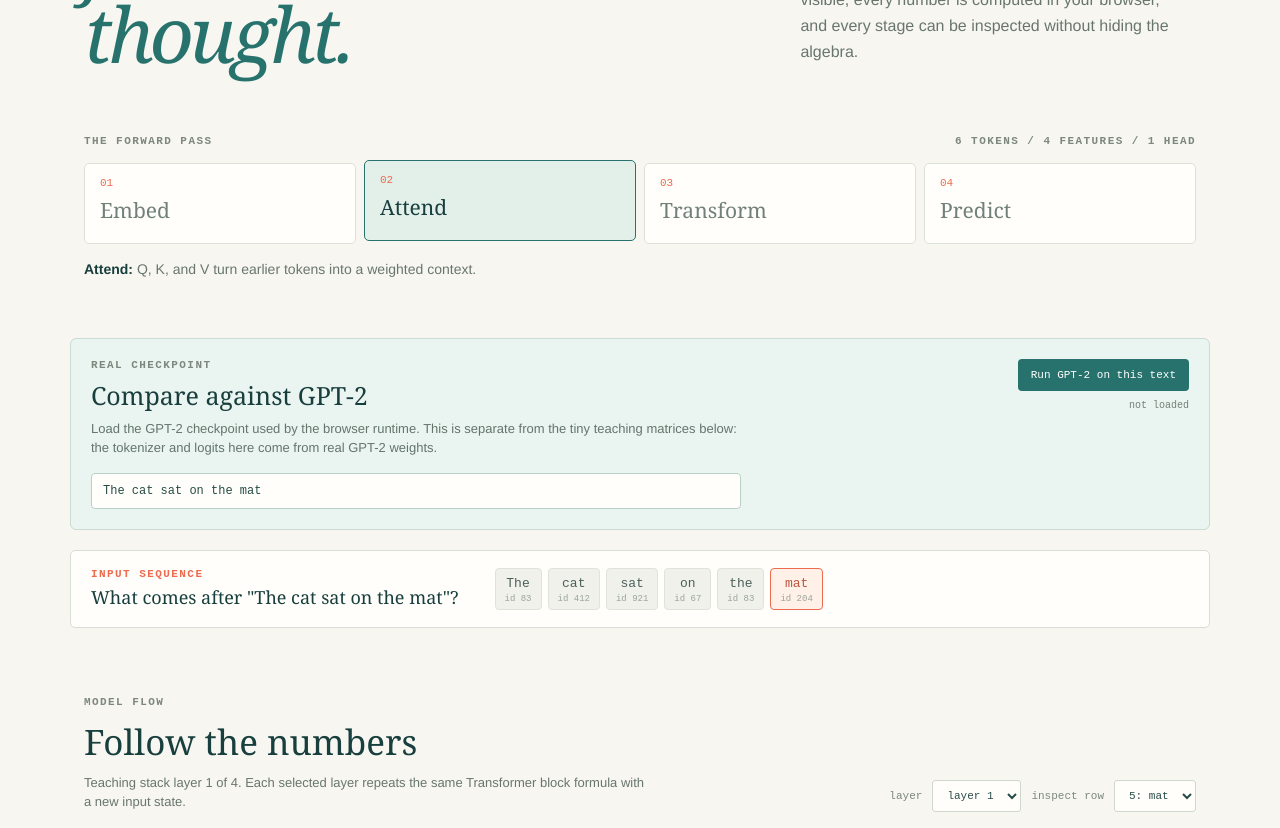
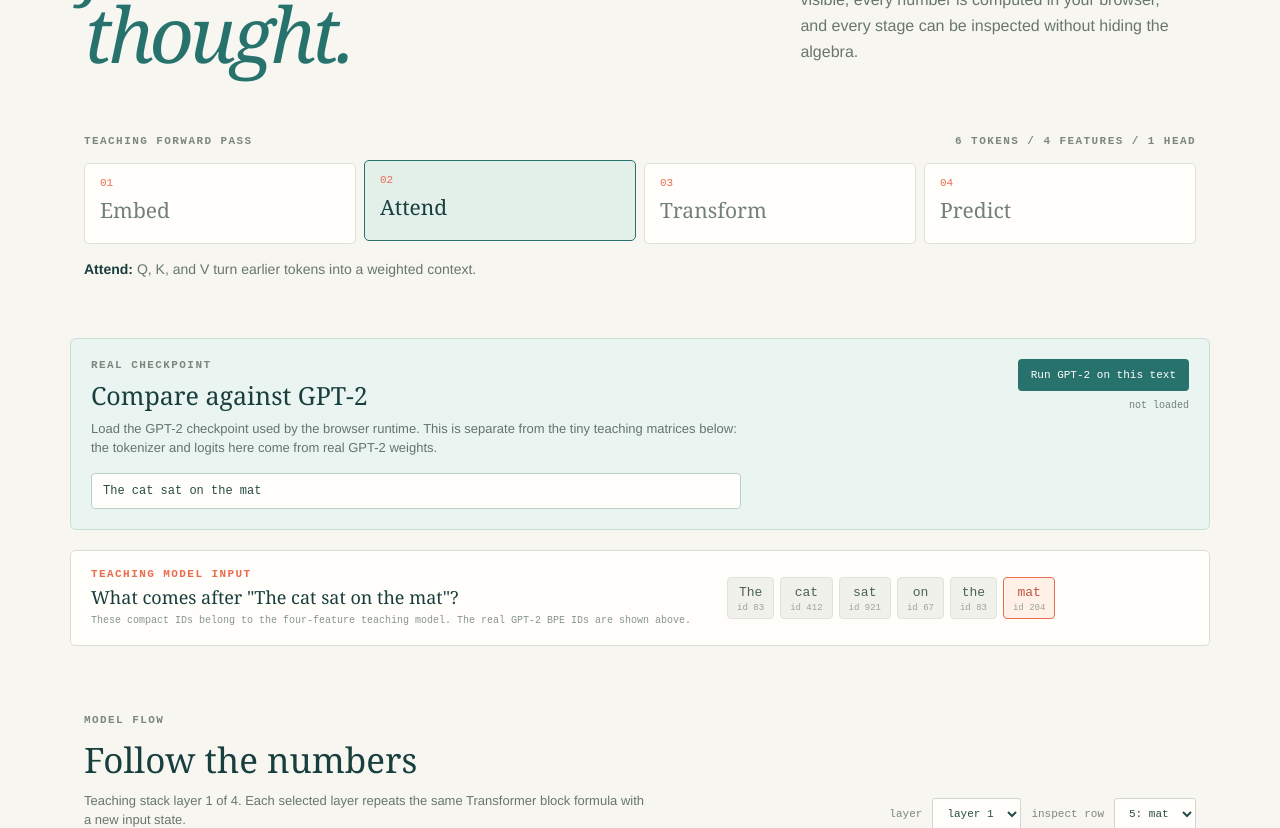
Before and after one commit to tahseenminhaz/nanogpt-101, a Next.js app: page / in a window 1280 px wide. Shown: the part 400-1228 px from the top of the page. Built offline with nearby package versions, Linux system fonts and the light colour scheme.

Commit message:
Clarify teaching and GPT-2 token IDs

```diff
--- a/src/pages/index.tsx
+++ b/src/pages/index.tsx
@@ -81,11 +81,11 @@ export default function Home() {
 
         <section className={styles.hero}><div><p className={styles.kicker}>Numbers in motion</p><h1>Trace one prediction<br /><i>from token to thought.</i></h1></div><p className={styles.heroCopy}>This is a deliberately tiny GPT. Every matrix is visible, every number is computed in your browser, and every stage can be inspected without hiding the algebra.</p></section>
 
-        <section className={styles.path}><div className={styles.sectionLabel}><span>THE FORWARD PASS</span><span>6 tokens / 4 features / 1 head</span></div><div className={styles.pathRail}>{stages.map((stage) => <button key={stage.id} className={`${styles.pathStep} ${activeStage === stage.id ? styles.pathStepActive : ""}`} onClick={() => setActiveStage(stage.id)}><span>{stage.number}</span><strong>{stage.name}</strong></button>)}</div><p className={styles.stageHint}><b>{selectedStage.name}:</b> {selectedStage.description}</p></section>
+        <section className={styles.path}><div className={styles.sectionLabel}><span>TEACHING FORWARD PASS</span><span>6 tokens / 4 features / 1 head</span></div><div className={styles.pathRail}>{stages.map((stage) => <button key={stage.id} className={`${styles.pathStep} ${activeStage === stage.id ? styles.pathStepActive : ""}`} onClick={() => setActiveStage(stage.id)}><span>{stage.number}</span><strong>{stage.name}</strong></button>)}</div><p className={styles.stageHint}><b>{selectedStage.name}:</b> {selectedStage.description}</p></section>
 
         <RealModelPanel />
 
-        <section className={styles.inputBar}><div><span className={styles.inputLabel}>INPUT SEQUENCE</span><strong>What comes after &quot;The cat sat on the mat&quot;?</strong></div><div className={styles.tokenButtons}>{tokens.map((token, index) => <button className={focusRow === index ? styles.tokenActive : ""} key={`${token}-${index}`} onClick={() => setFocusRow(index)}>{token}<small>id {tokenIds[index]}</small></button>)}</div></section>
+        <section className={styles.inputBar}><div><span className={styles.inputLabel}>TEACHING MODEL INPUT</span><strong>What comes after &quot;The cat sat on the mat&quot;?</strong><small className={styles.inputNote}>These compact IDs belong to the four-feature teaching model. The real GPT-2 BPE IDs are shown above.</small></div><div className={styles.tokenButtons}>{tokens.map((token, index) => <button className={focusRow === index ? styles.tokenActive : ""} key={`${token}-${index}`} onClick={() => setFocusRow(index)}>{token}<small>id {tokenIds[index]}</small></button>)}</div></section>
 
         <section className={styles.flow}>
             <div className={styles.flowHeader}><div><span className={styles.sectionLabel}>MODEL FLOW</span><h2>Follow the numbers</h2><p className={styles.layerNote}>Teaching stack layer {selectedLayer} of 4. Each selected layer repeats the same Transformer block formula with a new input state.</p></div><div className={styles.focusControl}><span>layer</span><select value={selectedLayer} onChange={(event) => setSelectedLayer(Number(event.target.value))}>{[1, 2, 3, 4].map((layer) => <option value={layer} key={layer}>layer {layer}</option>)}</select><span>inspect row</span><select value={focusRow} onChange={(event) => setFocusRow(Number(event.target.value))}>{tokens.map((token, index) => <option value={index} key={token + index}>{index}: {token.trim()}</option>)}</select></div></div>
```
Also changed, not shown: src/pages/index.module.css.
